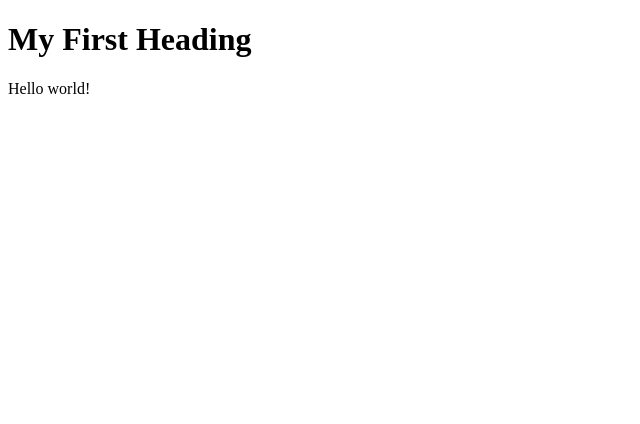
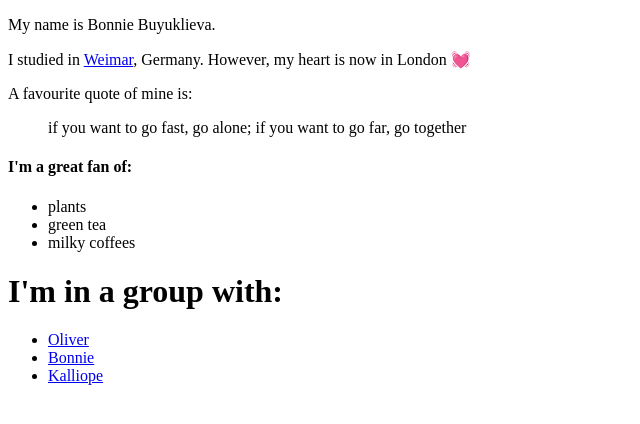
Before and after one commit to Bonnie-Buyuklieva/INST0018_23-24_uczcodu, a plain HTML site: page index.html in a window 1280 px wide. Shown: the whole page, without its empty margins (0-640 px from the left). Drawn offline with Linux system fonts and the light colour scheme.

Commit message:
Update index.html

```diff
--- a/index.html
+++ b/index.html
@@ -1,10 +1,32 @@
 <!DOCTYPE html>
 <html>
 <head>
- <title>My first page </title>
+ <title>Group Page </title>
 </head>
 <body>
- <h1>My First Heading</h1>
- <p>Hello world!</p>
+
+  <p> My name is Bonnie Buyuklieva.</p>
+
+ <p> I studied in <a href="https://en.wikipedia.org/wiki/Weimar#Demographics"> Weimar</a>, Germany. However, my heart is now in London 💓 </p>
+
+ <p> A favourite quote of mine is:
+ <blockquote cite="./W1_1_files/blockquote"> if you want to go fast, go alone;
+ if you want to go far, go together </blockquote>
+ </p>
+
+<h4> I'm a great fan of: </h4>
+  <ul>
+  <li> plants </li>
+  <li> green tea </li>
+  <li> milky coffees </li>
+  </ul>
+
+
+ <h1> I'm in a group with: </h1>
+ <ul>
+ <li> <a href="https://bonnie-buyuklieva.github.io/INST0018_23-24_uczcodu/">Oliver</a></li>
+ <li> <a href="https://bonnie-buyuklieva.github.io/INST0018_23-24_uczcodu/">Bonnie</a></li>
+ <li> <a href="https://bonnie-buyuklieva.github.io/INST0018_23-24_uczcodu/">Kalliope</a></li>
+ </ul>
 </body>
 </html>
```
